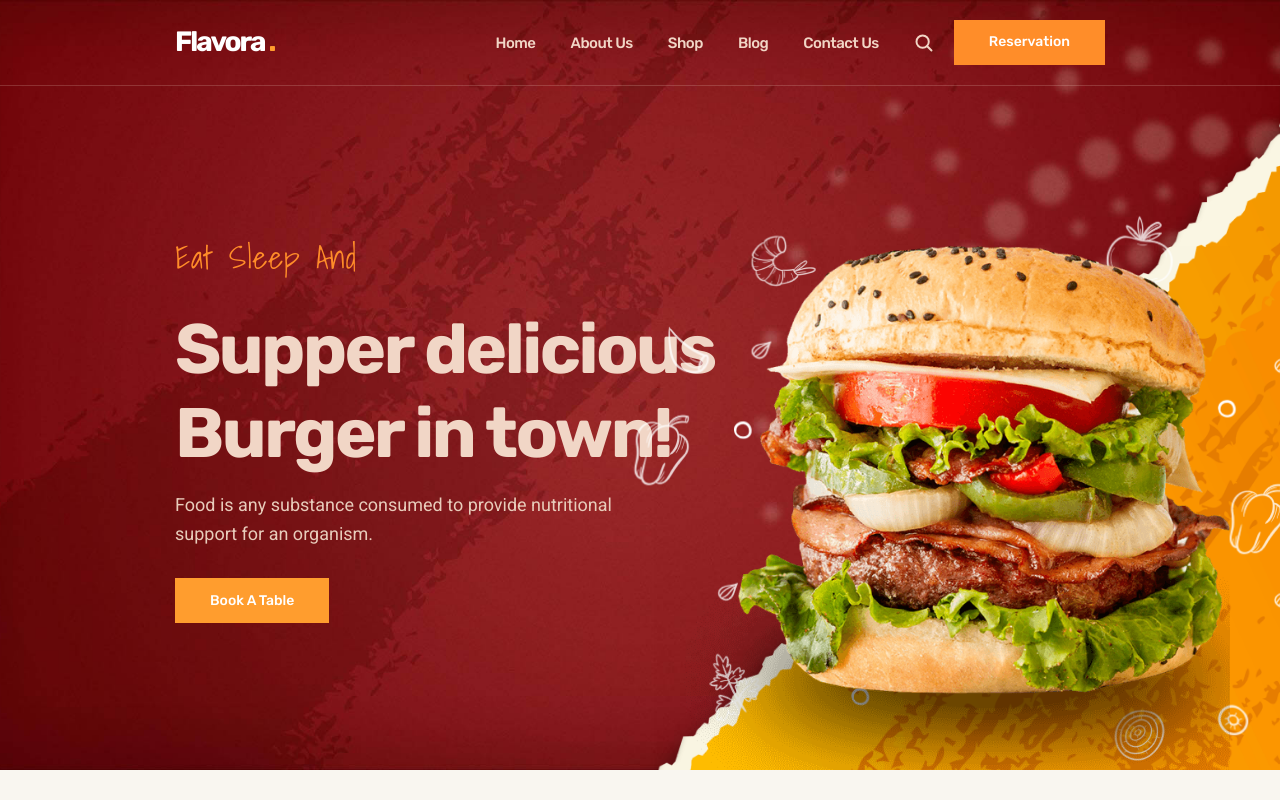
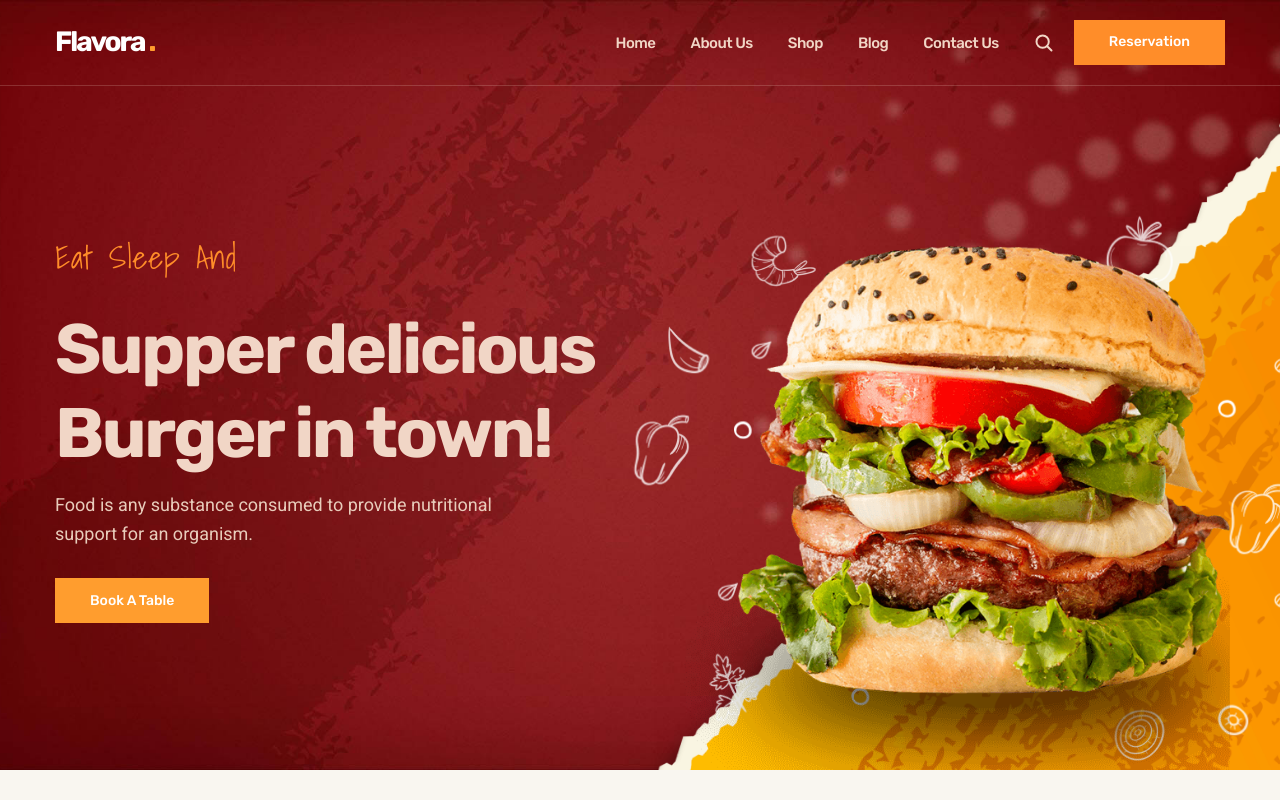
Before and after one commit to PayalYadav22/foodies, a plain HTML site: page index.html in a window 1280 px wide. Shown: the top 800 px of the page. Drawn offline with nearby package versions, Linux system fonts and the light colour scheme.

Commit message:
add hero layout

```diff
--- a/assets/css/style.css
+++ b/assets/css/style.css
@@ -1681,6 +1681,10 @@ textarea.input-field {
 
 /* responsive for larger then 1200px screen */
 @media (min-width: 1200px) {
+  /* reused style */
+  .container {
+    max-width: 1200px;
+  }
   /* hero */
   .hero {
     min-height: 770px;
```
